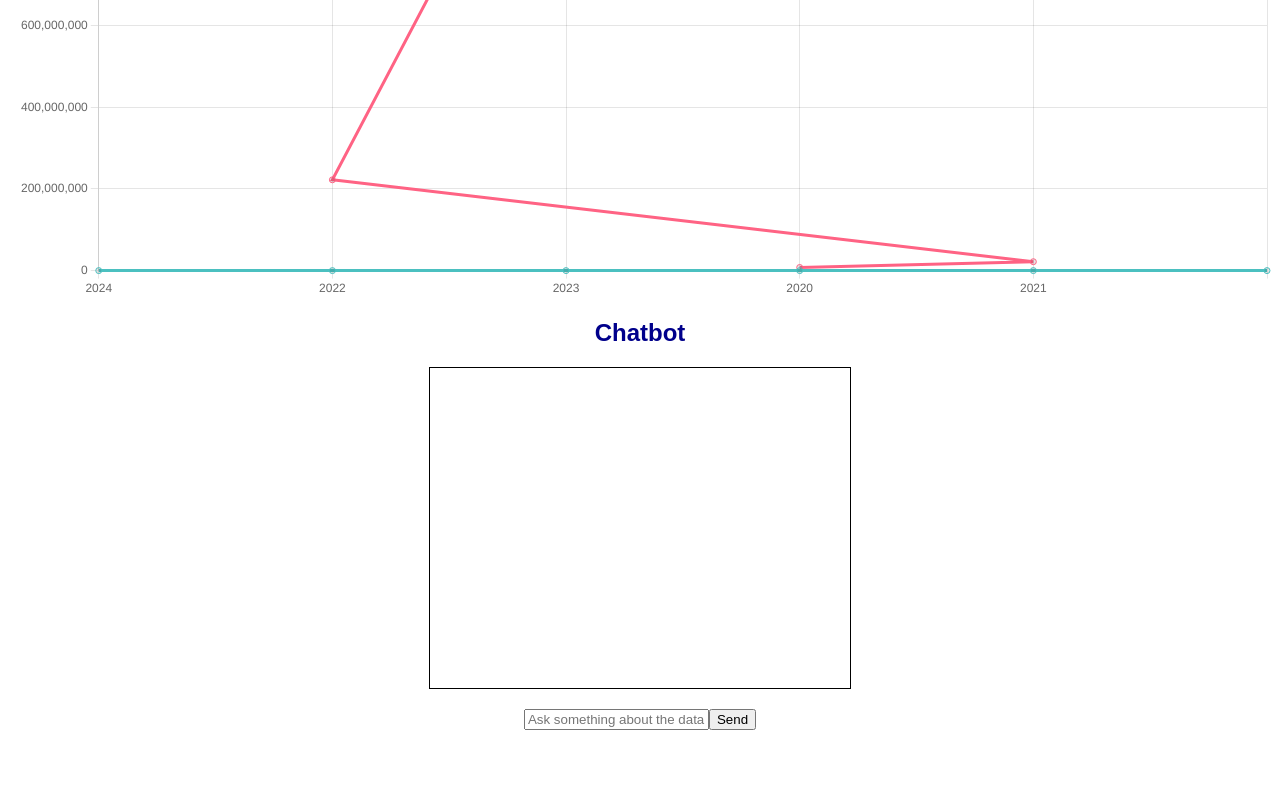
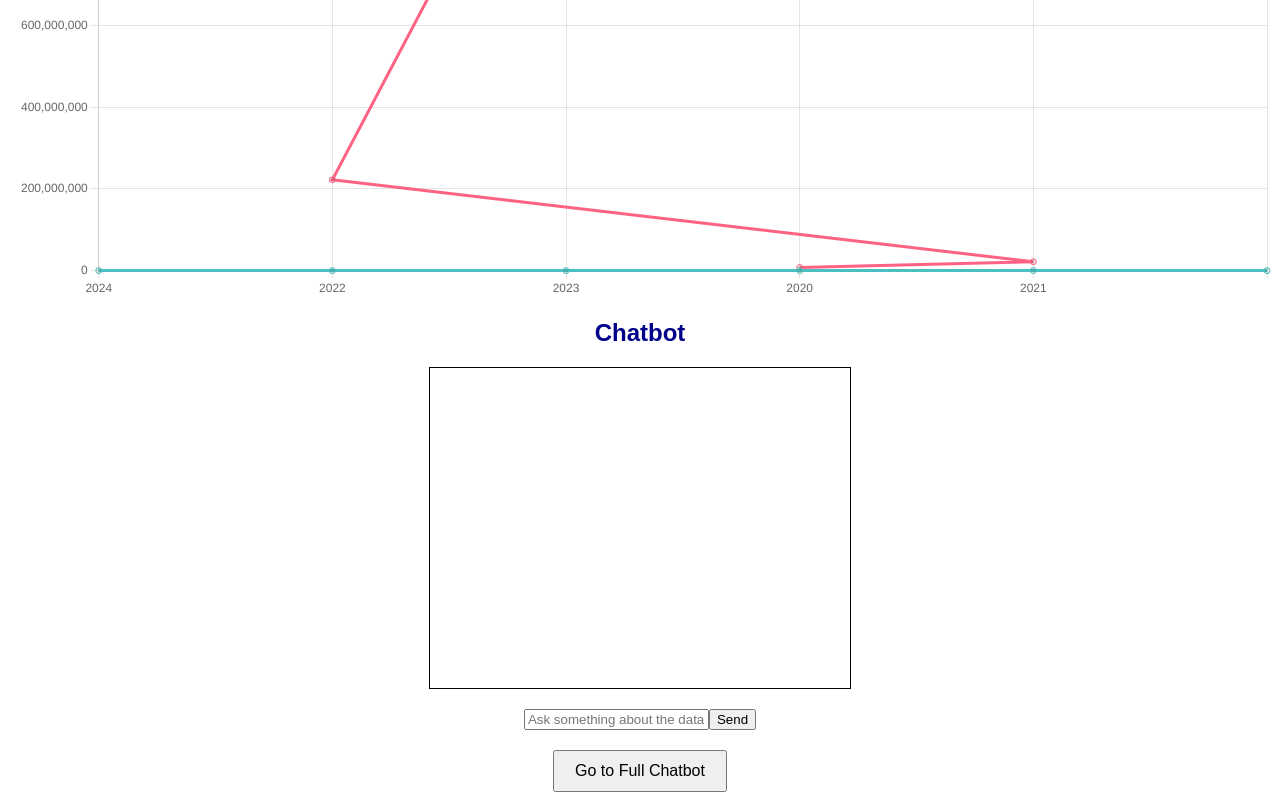
Before and after one commit to ADITIJAIS03/Chatbot, a React (Create React App) app: page / in a window 1280 px wide. Shown: the part 813-1613 px from the top of the page. Before the commit the page ends 1551 px from the top, so only its background shows below. Built offline with nearby package versions, Linux system fonts and the light colour scheme.

Commit message:
Initial commit

```diff
--- a/src/App.js
+++ b/src/App.js
@@ -9,6 +9,11 @@ function App() {
   // Function to handle row click and set the selected year for analytics
   const handleRowClick = (year) => {
     setSelectedYear(year);
+  };
+
+  // Function to redirect to chatbot URL
+  const redirectToChatbot = () => {
+    window.location.href = "https://tough-symbols-speak.loca.lt/";
   };
 
   return (
@@ -24,6 +29,11 @@ function App() {
       {/* Chatbot integration */}
       <h2>Chatbot</h2>
       <ChatApp />
+
+      {/* Button to redirect to chatbot URL */}
+      <button onClick={redirectToChatbot} style={{ marginTop: '20px', padding: '10px 20px', fontSize: '16px' }}>
+        Go to Full Chatbot
+      </button>
     </div>
   );
 }
```
